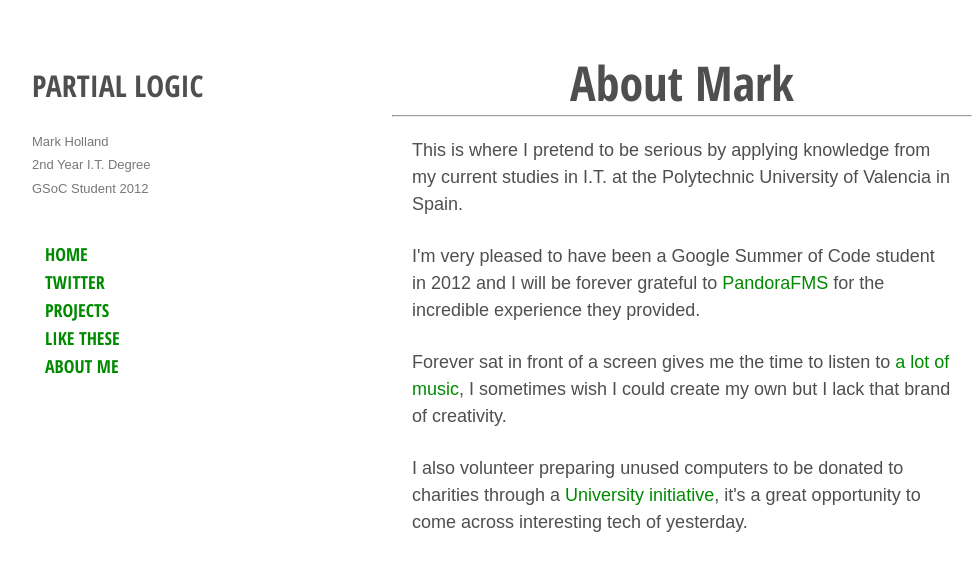
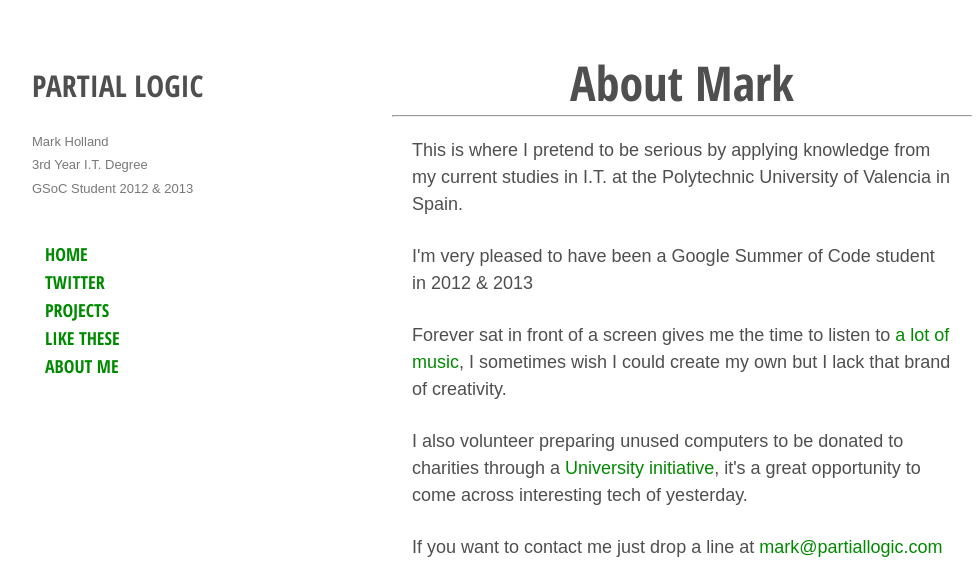
Before and after one commit to markholland/Partial-Logic, a PHP site: page /about in a window 1280 px wide. Shown: the top 564 px of the page, without its empty margins (148-1128 px from the left). Run offline with PHP 8.4, Linux system fonts and the light colour scheme.

Commit message:
Small text updates, more recent image of ocw-android

```diff
--- a/app/config.ini
+++ b/app/config.ini
@@ -4,7 +4,7 @@ site.url = /
 ; Blog info
 
 blog.title = "Partial Logic"
-blog.description = "Mark Holland <br>2nd Year I.T. Degree <br>GSoC Student 2012"
+blog.description = "Mark Holland <br>3rd Year I.T. Degree <br>GSoC Student 2012 & 2013"
 blog.authorbio = "...in which singular terms need not denote anything, or both."
 ;"Adapted from <a href="http://tutorialzine.com/2013/03/simple-php-blogging-system/">here</a> because nothing is truly original"
 
--- a/app/views/about.html.php
+++ b/app/views/about.html.php
@@ -49,9 +49,7 @@
 		<p>This is where I pretend to be serious by applying knowledge
 		 from my current studies in I.T. at the Polytechnic University of Valencia in Spain.</p>
 
-		<p>I'm very pleased to have been a Google Summer of Code student in 2012 and I will be
-		forever grateful to <a href="http://www.pandorafms.com" target="_blank">PandoraFMS</a> for the incredible
-		 experience they provided.</p>
+		<p>I'm very pleased to have been a Google Summer of Code student in 2012 & 2013</p>
 
 		<p>Forever sat in front of a screen gives me the time to listen to
 		<a href="http://www.last.fm/user/mark29skate29" target="_blank">a lot of music</a>, I sometimes wish I could create
```
Also changed, not shown: images/projects/ocw-android.png.
